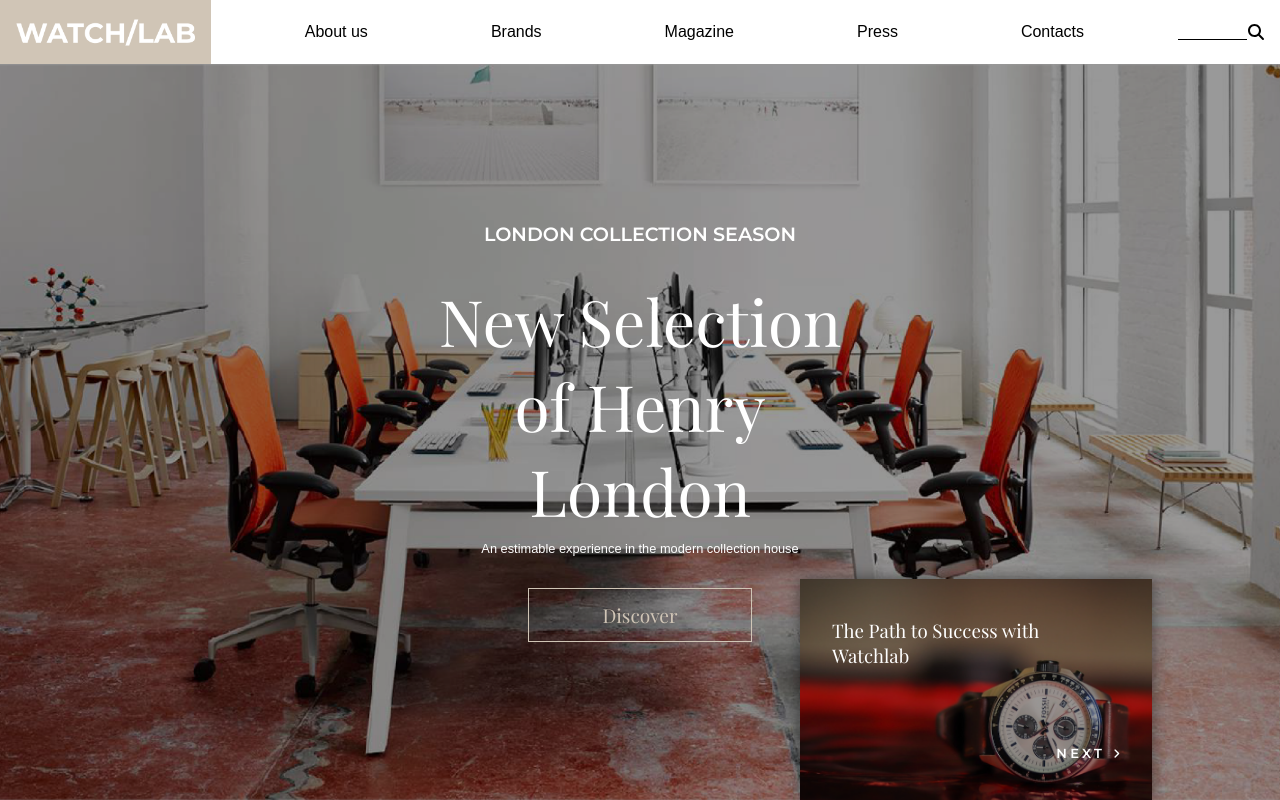
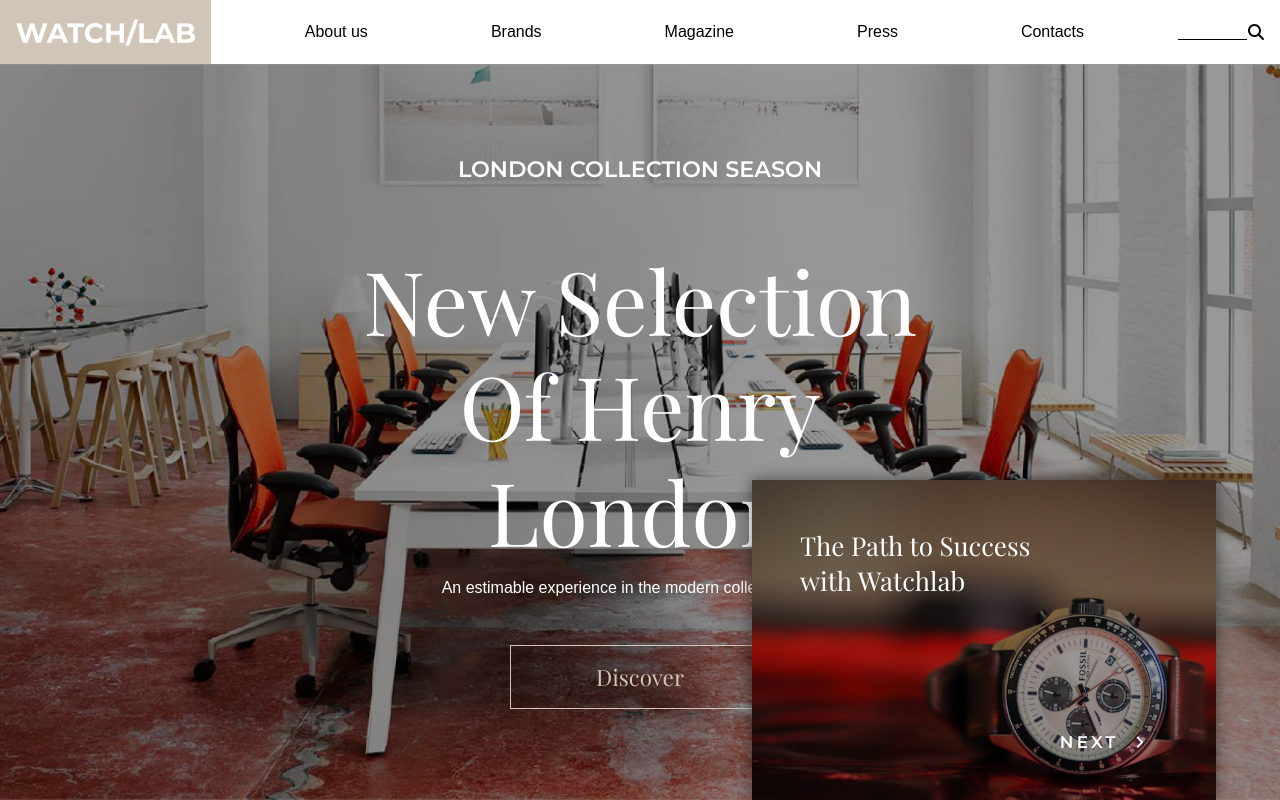
Before and after one commit to amaliacicala/watchlab-replica, a React (Create React App) app: page / in a window 1280 px wide. Built offline with nearby package versions, Linux system fonts and the light colour scheme.

Commit message:
feat: add hero slider style & animations

```diff
--- a/src/components/Hero/Hero.jsx
+++ b/src/components/Hero/Hero.jsx
@@ -6,6 +6,7 @@
 import { faAngleRight } from '@fortawesome/free-solid-svg-icons';
 
 export default function Hero() {
+    // slider
     const [currentIndex, setCurrentIndex] = useState(0);
     const [nextIndex, setNextIndex] = useState(1);
 
@@ -21,6 +22,17 @@
         } else {
             setNextIndex(nextIndex + 1);
         }
+    };
+
+    // arrows on hover
+    const [isHovering, setIsHovering] = useState(false);
+
+    const handleMouseOver = () => {
+        setIsHovering(true);
+    };
+
+    const handleMouseOut = () => {
+        setIsHovering(false);
     };
 
     return (
@@ -39,18 +51,41 @@
                 </section>
 
                 <section
-                    className="carousel-next"
+                    className="carousel-next-container"
+                    onMouseOver={handleMouseOver}
+                    onMouseOut={handleMouseOut}
                     onClick={onSlideChange}
-                    key={item[nextIndex].id}
-                    style={{
-                        backgroundImage: `url(${item[nextIndex].image})`
-                    }}>
-                    <h1>{item[nextIndex].title}</h1>
+                    key={item[nextIndex].id}>
+                    <div
+                        className="carousel-next-bg"
+                        style={{
+                            backgroundImage: `url(${item[nextIndex].image})`
+                        }}></div>
 
-                    <div>
-                        <h3>Next</h3>
-                        <FontAwesomeIcon icon={faAngleRight} style={{ marginLeft: '0.5rem' }} />
+                    <div className="carousel-next-titles">
+                        <h1 className="carousel-next-title">{item[nextIndex].title}</h1>
+                        <div className="carousel-next-arrow">
+                            <h3>Next</h3>
+                            <FontAwesomeIcon icon={faAngleRight} style={{ marginLeft: '1rem' }} />
+                            <div
+                                className="arrow"
+                                style={{ visibility: isHovering ? 'visible' : 'hidden' }}>
+                                <FontAwesomeIcon
+                                    icon={faAngleRight}
+                                    style={{ marginLeft: '0.2rem' }}
+                                />
+                                <FontAwesomeIcon
+                                    icon={faAngleRight}
+                                    style={{ marginLeft: '0.2rem' }}
+                                />
+                            </div>
+                        </div>
                     </div>
+                </section>
+
+                <section className="carousel-next-mobile" onClick={onSlideChange}>
+                    <h3>Next</h3>
+                    <FontAwesomeIcon icon={faAngleRight} style={{ marginLeft: '1rem' }} />
                 </section>
             </section>
         </>
--- a/src/components/Hero/_hero.scss
+++ b/src/components/Hero/_hero.scss
@@ -1,3 +1,10 @@
+@mixin next {
+    color: white;
+    font-family: Montserrat;
+    text-transform: uppercase;
+    letter-spacing: 0.2rem;
+}
+
 .carousel-container {
     position: relative;
     background-color: $primary; // fallback background
@@ -20,7 +27,7 @@
         flex-direction: column;
         align-items: center;
         justify-content: center;
-        width: 35%;
+        width: 45%;
 
         text-align: center;
         color: $primary;
@@ -28,28 +35,29 @@
         h1 {
             font-family: Playfair Display;
             font-weight: 100;
-            font-size: 4rem;
+            font-size: 5.5rem;
+            line-height: 1.2;
         }
 
         h2 {
             font-family: Montserrat;
             text-transform: uppercase;
-            font-size: 1.2rem;
-            margin-bottom: 2rem;
+            font-size: 1.4rem;
+            margin-bottom: 4rem;
         }
 
         h4 {
-            font-size: 0.8rem;
-            margin: 0.5rem 0 2rem;
+            font-size: 1rem;
+            margin: 1rem 0 3rem;
         }
 
         button {
             background-color: transparent;
             border: solid 1px $secondary;
-            padding: 0.8rem 0;
-            width: 50%;
+            padding: 1rem 0;
+            width: 45%;
             font-family: Playfair Display;
-            font-size: 1.2rem;
+            font-size: 1.4rem;
             color: $secondary;
 
             cursor: pointer;
@@ -63,47 +71,143 @@
         }
     }
 
-    .carousel-next {
+    .carousel-next-container {
+        position: absolute;
+
+        bottom: 0;
+        right: 5%;
+
+        height: 20rem;
+        width: 29rem;
+
+        overflow: hidden;
+
+        color: $primary;
+        cursor: pointer;
+        filter: drop-shadow(0 0 0.5rem rgba(0, 0, 0, 0.5));
+
+        &:hover .carousel-next-bg {
+            transform: scale(1.2);
+            background-position-x: 70%;
+        }
+
+        &:hover .carousel-next-title {
+            transform: scale(1.2);
+            translate: 2rem 0.5rem;
+        }
+
+        .carousel-next-bg {
+            position: relative;
+            width: 100%;
+            height: 100%;
+            padding: 0 2rem;
+
             background-color: $primary; // fallback background
             background-size: cover;
             background-position: center;
             background-repeat: no-repeat;
-        color: $primary;
-        filter: drop-shadow(0 0 0.5rem rgba(0, 0, 0, 0.5));
+
+            transition: all 0.4s ease-in-out;
+
+            &::before {
+                content: '';
+                display: none;
+                height: 100%;
+                width: 100%;
+                position: absolute;
+                top: 0;
+                left: 0;
+                background-color: rgba(0, 0, 0, 0.2);
+            }
+
+            &:hover::before {
+                visibility: visible;
+            }
+        }
+
+        .carousel-next-titles {
+            display: flex;
+            height: 100%;
 
             position: absolute;
-        display: flex;
-        flex-direction: column;
-        justify-content: space-around;
-        top: 70%;
-        right: 10%;
+            top: 0;
+            padding: 3rem;
 
-        height: 30%;
-        width: 22rem;
-        padding: 0 2rem;
-
-        cursor: pointer;
-
-        h1 {
+            .carousel-next-title {
                 display: flex;
                 align-self: flex-start;
 
                 font-family: Playfair Display;
-            font-weight: 100;
+                font-size: 1.625rem;
                 text-align: left;
+
+                transition: all 0.4s ease-in-out;
             }
 
-        div {
+            .carousel-next-arrow {
                 display: flex;
                 align-items: center;
                 align-self: flex-end;
-            font-size: 0.7rem;
+                font-size: 0.9rem;
+
+                transition: all 0.4s ease-in-out;
 
                 h3 {
-                font-family: Montserrat;
-                text-transform: uppercase;
-                letter-spacing: 0.2rem;
+                    @include next;
+                }
+
+                .arrow {
+                    display: flex;
+                    transition: all 0.3s ease-in-out;
                 }
             }
         }
     }
+
+    .carousel-next-mobile {
+        display: none;
+    }
+}
+
+@media only screen and (max-width: 570px) {
+    .carousel-container {
+        .carousel-content {
+            width: 95%;
+
+            h1 {
+                font-size: 2.4rem;
+            }
+
+            h2 {
+                font-size: 1rem;
+                margin-bottom: 3rem;
+            }
+
+            h4 {
+                margin: 3rem;
+            }
+
+            button {
+                width: 80%;
+            }
+        }
+
+        .carousel-next-container {
+            display: none;
+        }
+
+        .carousel-next-mobile {
+            display: flex;
+            align-items: center;
+            color: white;
+
+            position: absolute;
+            bottom: 5%;
+            right: 5%;
+
+            h3 {
+                @include next;
+            }
+        }
+    }
+}
--- a/src/locales/carousel.json
+++ b/src/locales/carousel.json
@@ -2,7 +2,7 @@
     {
         "id": 0,
         "heading": "London Collection Season",
-        "title": "New Selection of Henry London",
+        "title": "New Selection Of Henry London",
         "subtitle": "An estimable experience in the modern collection house",
         "image": "/images/hero1.png"
     },
--- a/src/style/App.scss
+++ b/src/style/App.scss
@@ -6,6 +6,7 @@
 
 // FONTS
 @import url('https://fonts.googleapis.com/css2?family=Merriweather:wght@100&family=Montserrat:wght@600&family=Playfair+Display&display=swap');
+@import 'https://cdnjs.cloudflare.com/ajax/libs/font-awesome/5.13.0/css/all.min.css';
 
 // RESET
 * {
```
Lines whose indentation alone changed are shown as unchanged.
